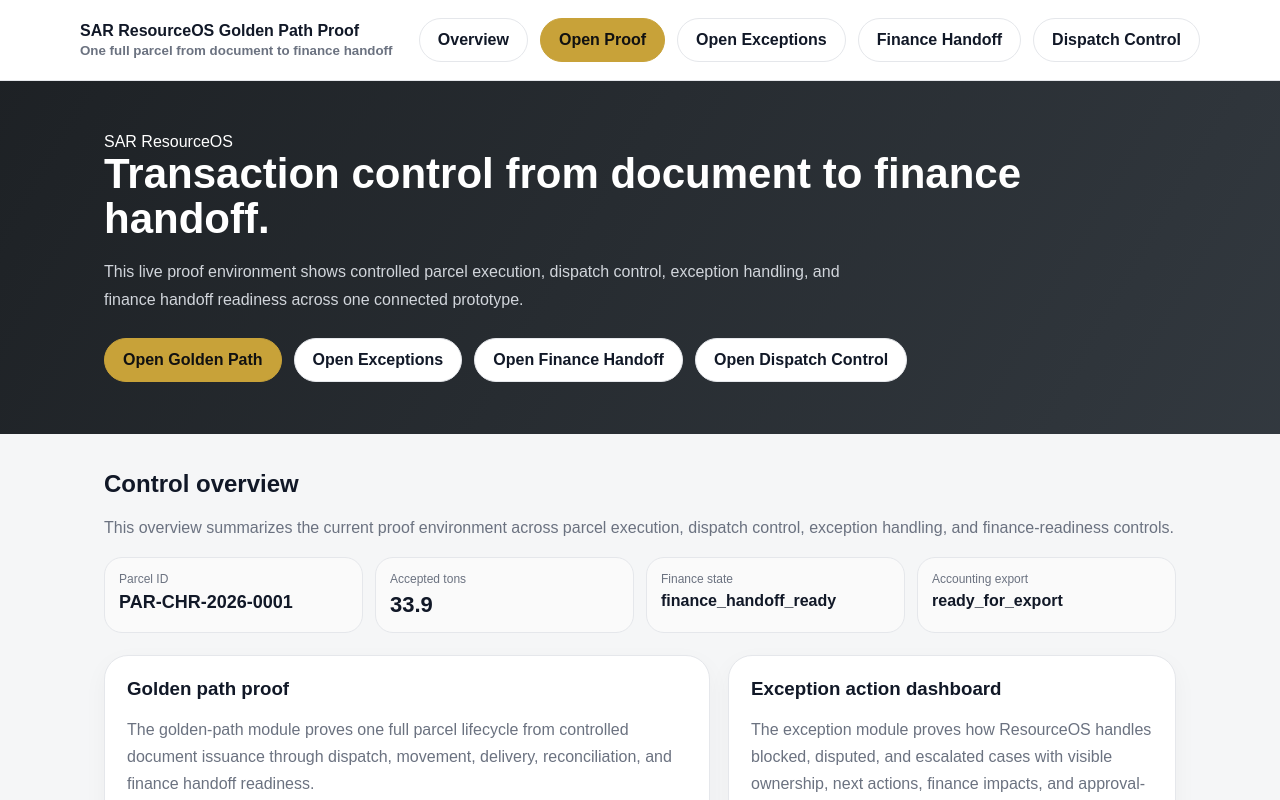
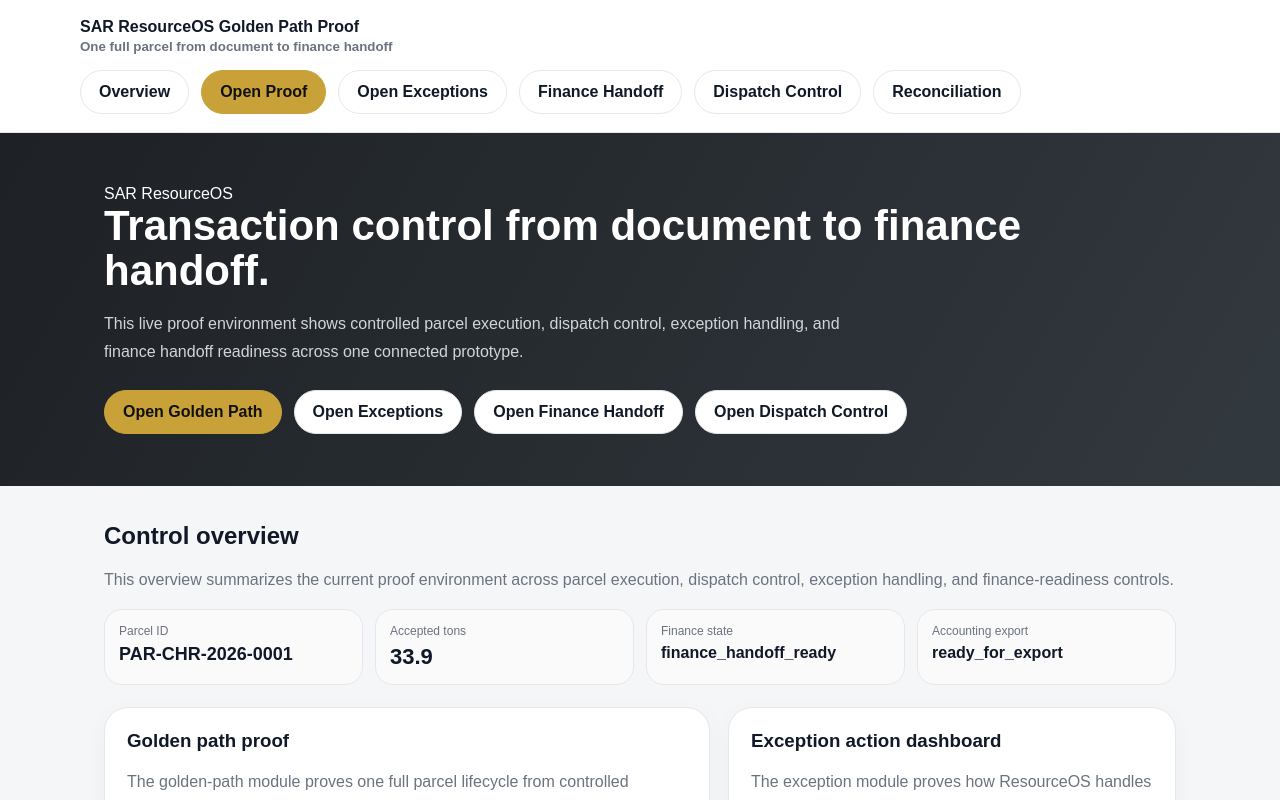
Before and after one commit to shobanesiyanda/sar-resourceos-golden-path-proof, a Next.js app: page / in a window 1280 px wide. Shown: the top 800 px of the page. Built offline with nearby package versions, Linux system fonts and the light colour scheme.

Commit message:
Add reconciliation to header nav

```diff
--- a/components/Header.tsx
+++ b/components/Header.tsx
@@ -23,8 +23,11 @@ export default function Header() {
           <a className="btn" href="/dispatch-control">
             Dispatch Control
           </a>
+          <a className="btn" href="/reconciliation">
+            Reconciliation
+          </a>
         </div>
       </div>
     </header>
   );
-}
+          }
```
